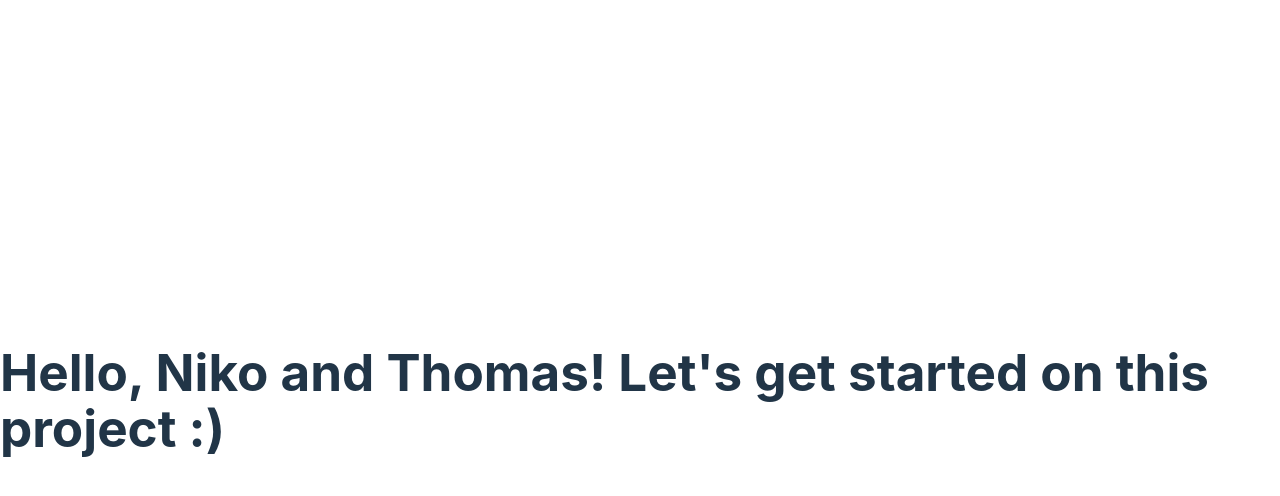
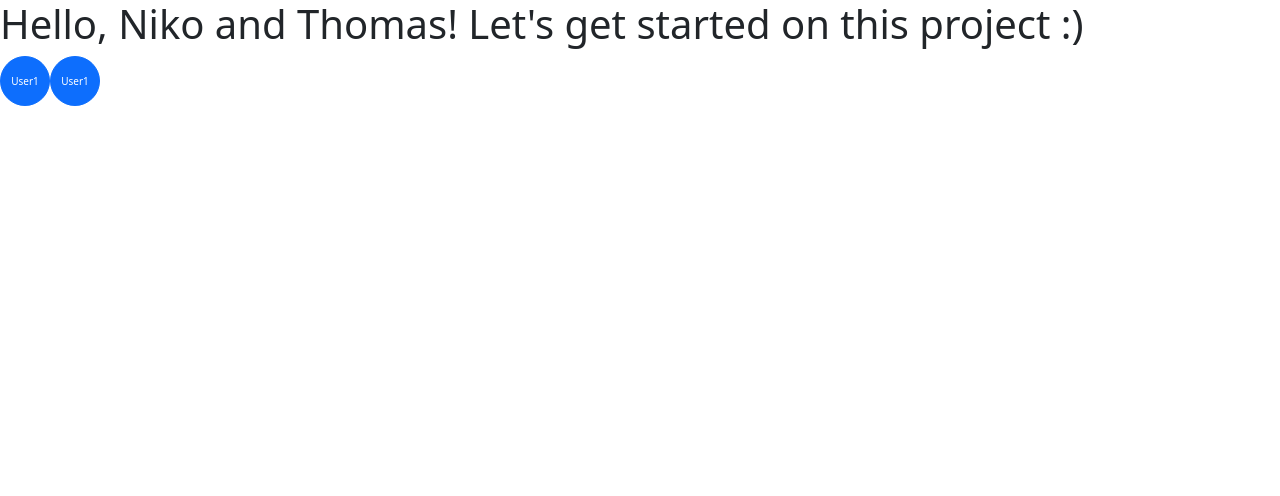
Before and after one commit to giselle-arboleda/Final-Project, a React (Vite) app in the folder housemate-pro/: page / in a window 1280 px wide. Shown: the top 496 px of the page. Built offline with nearby package versions, Linux system fonts and the light colour scheme.

Commit message:
Added user buttons

```diff
--- a/housemate-pro/package.json
+++ b/housemate-pro/package.json
@@ -9,6 +9,7 @@
     "preview": "vite preview"
   },
   "dependencies": {
+    "bootstrap": "^5.2.3",
     "react": "^18.2.0",
     "react-dom": "^18.2.0"
   },
@@ -16,6 +17,7 @@
     "@types/react": "^18.0.27",
     "@types/react-dom": "^18.0.10",
     "@vitejs/plugin-react": "^3.1.0",
+    "css-loader": "^7.1.1",
     "typescript": "^4.9.3",
     "vite": "^4.1.0"
   }
--- a/housemate-pro/src/App.tsx
+++ b/housemate-pro/src/App.tsx
@@ -1,7 +1,11 @@
+import Button from "./components/Button";
+
 function App() {
   return (
     <div>
       <h1>Hello, Niko and Thomas! Let's get started on this project :)</h1>
+      <Button></Button>
+      <Button></Button>
     </div>
   );
 }
--- /dev/null
+++ b/housemate-pro/src/components/Button.css
@@ -0,0 +1,8 @@
+.btn-circle {
+    width: 50px;
+    height: 50px;
+    padding: 7px 10px;
+    border-radius: 25px;
+    font-size: 10px;
+    text-align: center;
+}
--- /dev/null
+++ b/housemate-pro/src/components/Button.tsx
@@ -0,0 +1,11 @@
+import React from "react";
+// import "./Button.css";
+const Button = () => {
+  return (
+    <button type="button" className="btn btn-primary btn-circle">
+      User1
+    </button>
+  );
+};
+
+export default Button;
--- a/housemate-pro/src/index.css
+++ /dev/null
@@ -1,69 +0,0 @@
-:root {
-  font-family: Inter, system-ui, Avenir, Helvetica, Arial, sans-serif;
-  line-height: 1.5;
-  font-weight: 400;
-
-  color-scheme: light dark;
-  color: rgba(255, 255, 255, 0.87);
-  background-color: #242424;
-
-  font-synthesis: none;
-  text-rendering: optimizeLegibility;
-  -webkit-font-smoothing: antialiased;
-  -moz-osx-font-smoothing: grayscale;
-  -webkit-text-size-adjust: 100%;
-}
-
-a {
-  font-weight: 500;
-  color: #646cff;
-  text-decoration: inherit;
-}
-a:hover {
-  color: #535bf2;
-}
-
-body {
-  margin: 0;
-  display: flex;
-  place-items: center;
-  min-width: 320px;
-  min-height: 100vh;
-}
-
-h1 {
-  font-size: 3.2em;
-  line-height: 1.1;
-}
-
-button {
-  border-radius: 8px;
-  border: 1px solid transparent;
-  padding: 0.6em 1.2em;
-  font-size: 1em;
-  font-weight: 500;
-  font-family: inherit;
-  background-color: #1a1a1a;
-  cursor: pointer;
-  transition: border-color 0.25s;
-}
-button:hover {
-  border-color: #646cff;
-}
-button:focus,
-button:focus-visible {
-  outline: 4px auto -webkit-focus-ring-color;
-}
-
-@media (prefers-color-scheme: light) {
-  :root {
-    color: #213547;
-    background-color: #ffffff;
-  }
-  a:hover {
-    color: #747bff;
-  }
-  button {
-    background-color: #f9f9f9;
-  }
-}
```
Also changed, not shown: housemate-pro/src/main.tsx (+8 -7 lines), 1 other file (tests, documents, lock files or other folders).
